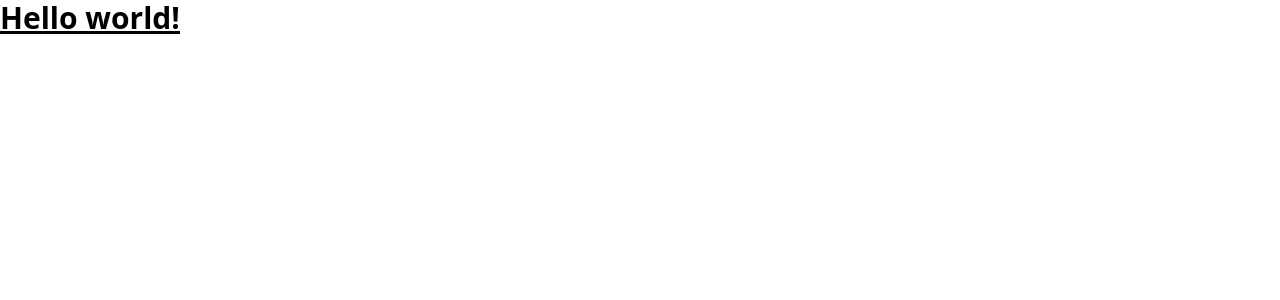
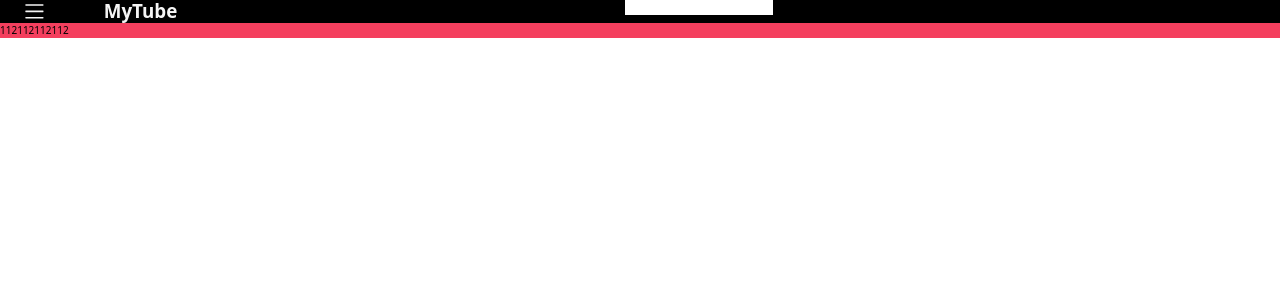
Before and after one commit to Biszku/Tailwind-My-Tube, a React (Vite) app: page / in a window 1280 px wide. Shown: the top 300 px of the page. Built offline with nearby package versions, Linux system fonts and the light colour scheme.

Commit message:
learning basics of tailwind

```diff
--- a/package.json
+++ b/package.json
@@ -11,7 +11,8 @@
   },
   "dependencies": {
     "react": "^18.2.0",
-    "react-dom": "^18.2.0"
+    "react-dom": "^18.2.0",
+    "react-icons": "^4.12.0"
   },
   "devDependencies": {
     "@types/react": "^18.2.37",
--- a/src/App.tsx
+++ b/src/App.tsx
@@ -1,5 +1,15 @@
+import Header from "./components/header/header";
+import MainContainer from "./components/mainContent/mainContainer";
+import Sidebar from "./components/sIdeBar/sideBar";
+
 const App = () => {
-  return <h1 className="text-3xl font-bold underline">Hello world!</h1>;
+  return (
+    <div className="bg-black grid grid-cols-[auto_1fr] grid-rows-[auto_auto]">
+      <Header />
+      <Sidebar />
+      <MainContainer />
+    </div>
+  );
 };
 
 export default App;
--- /dev/null
+++ b/src/components/header/header.tsx
@@ -0,0 +1,14 @@
+import LogoContainer from "./logoContainer/logoContainer";
+import SearchContainer from "./searchContainer/searchContainer";
+
+const Header = () => {
+  return (
+    <header className="flex justify-between col-span-2 px-10 ">
+      <LogoContainer />
+      <SearchContainer />
+      <p>112112</p>
+    </header>
+  );
+};
+
+export default Header;
--- /dev/null
+++ b/src/components/header/logoContainer/logoContainer.tsx
@@ -0,0 +1,11 @@
+import { SlMenu } from "react-icons/sl";
+const LogoContainer = () => {
+  return (
+    <div className="text-3xl text-neutral-100 flex items-center gap-24">
+      <SlMenu />
+      <span className="font-bold">MyTube</span>
+    </div>
+  );
+};
+
+export default LogoContainer;
--- /dev/null
+++ b/src/components/header/searchContainer/searchContainer.tsx
@@ -0,0 +1,9 @@
+const SearchContainer = () => {
+  return (
+    <div>
+      <input type="text" />
+    </div>
+  );
+};
+
+export default SearchContainer;
--- /dev/null
+++ b/src/components/mainContent/mainContainer.tsx
@@ -0,0 +1,9 @@
+const MainContainer = () => {
+  return (
+    <main className="bg-rose-500">
+      <p>112112</p>
+    </main>
+  );
+};
+
+export default MainContainer;
--- /dev/null
+++ b/src/components/sIdeBar/sideBar.tsx
@@ -0,0 +1,9 @@
+const Sidebar = () => {
+  return (
+    <aside className="bg-rose-500">
+      <p>112112</p>
+    </aside>
+  );
+};
+
+export default Sidebar;
--- a/src/index.css
+++ b/src/index.css
@@ -1,3 +1,7 @@
 @tailwind base;
 @tailwind components;
 @tailwind utilities;
+
+html {
+  font-size: 62.5%;
+}
```
Also changed, not shown: 1 other file (tests, documents, lock files or other folders).
